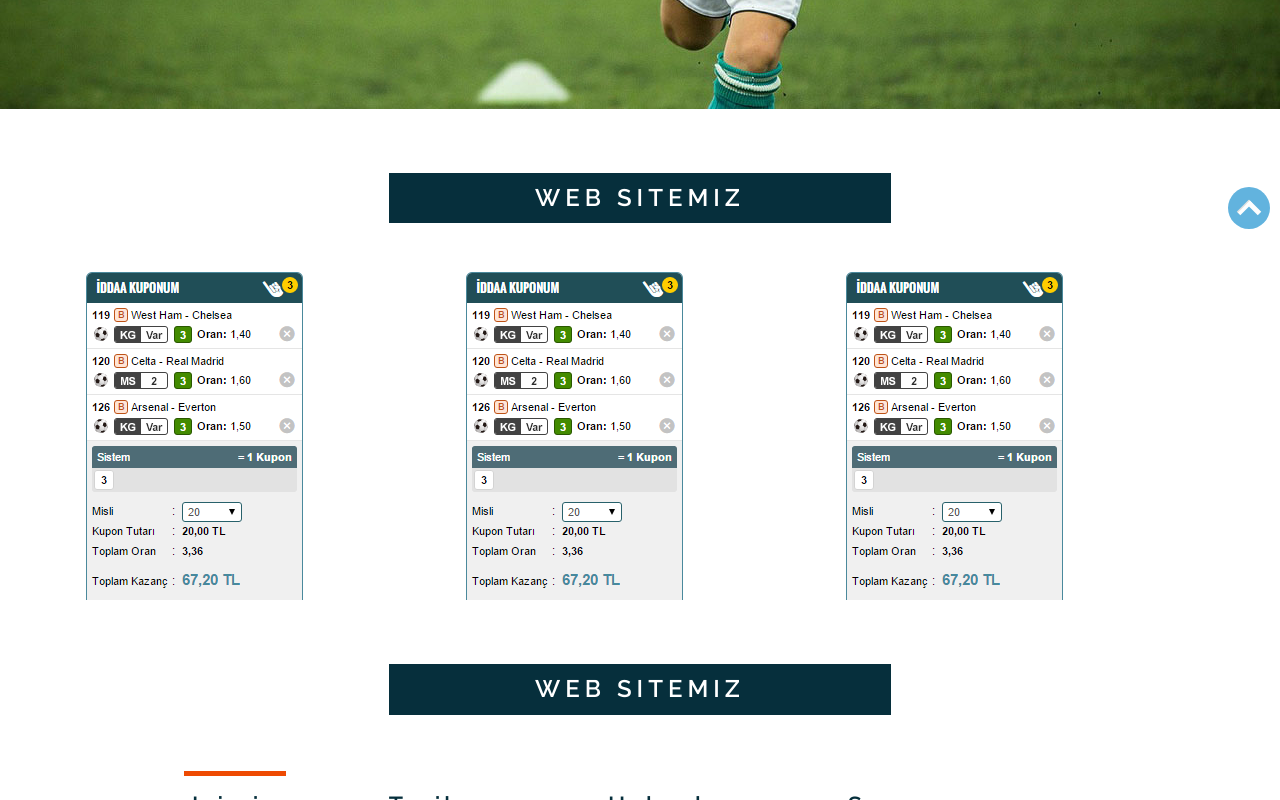
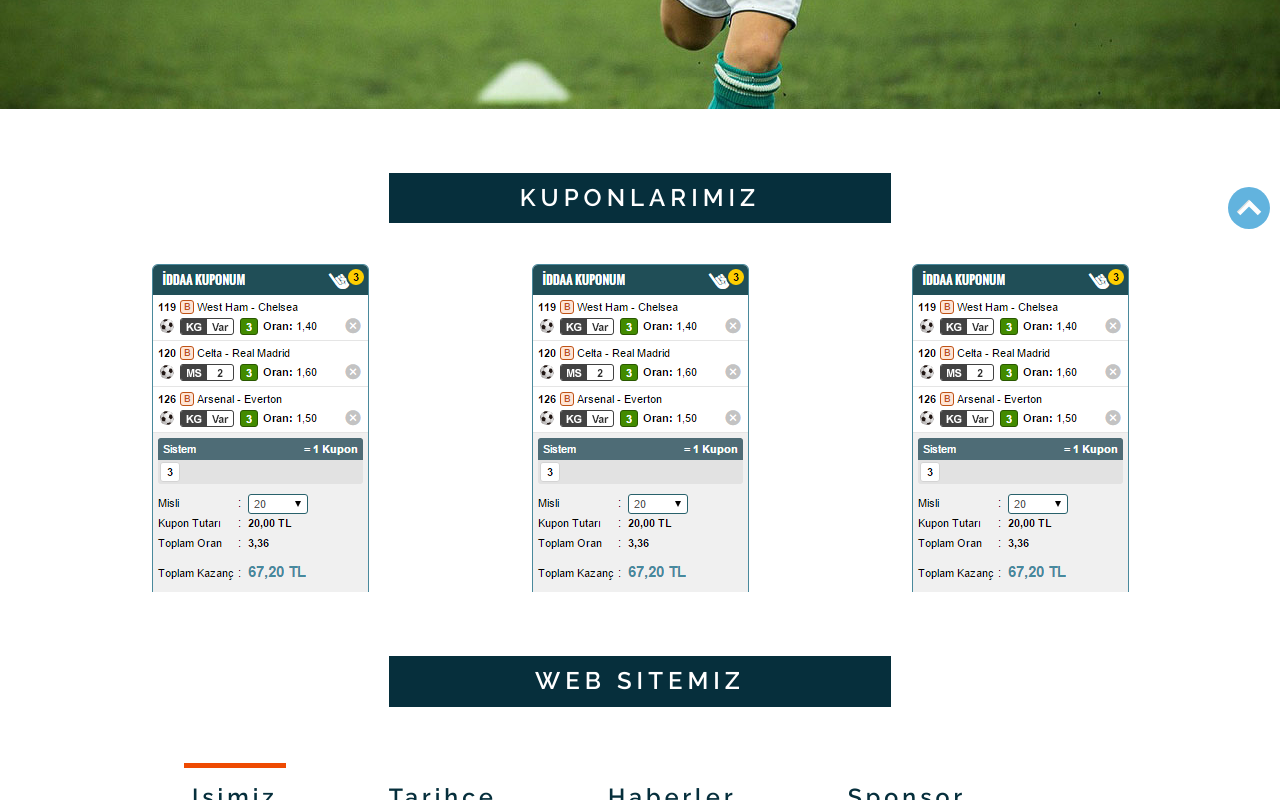
Before and after one commit to briggi-mehmet/briggi-mehmet.github.io, a plain HTML site: page index.html in a window 1280 px wide. Shown: the part 561-1361 px from the top of the page. Drawn offline with nearby package versions, Linux system fonts and the light colour scheme.

Commit message:
Updated index.html

```diff
--- a/index.html
+++ b/index.html
@@ -108,10 +108,10 @@
   	<div class="website">
 		<div class="container">
 			<div class="website-top">
-				<h3>WEB SITEMIZ</h3>
+				<h3>KUPONLARIMIZ</h3>
 			</div>
 
-				<div class="news-bottom">
+				<div class="menu">
 					<div class="col-md-4 news-bottom-left">
 						<img src="images/kupon.PNG" alt="">
 
```
